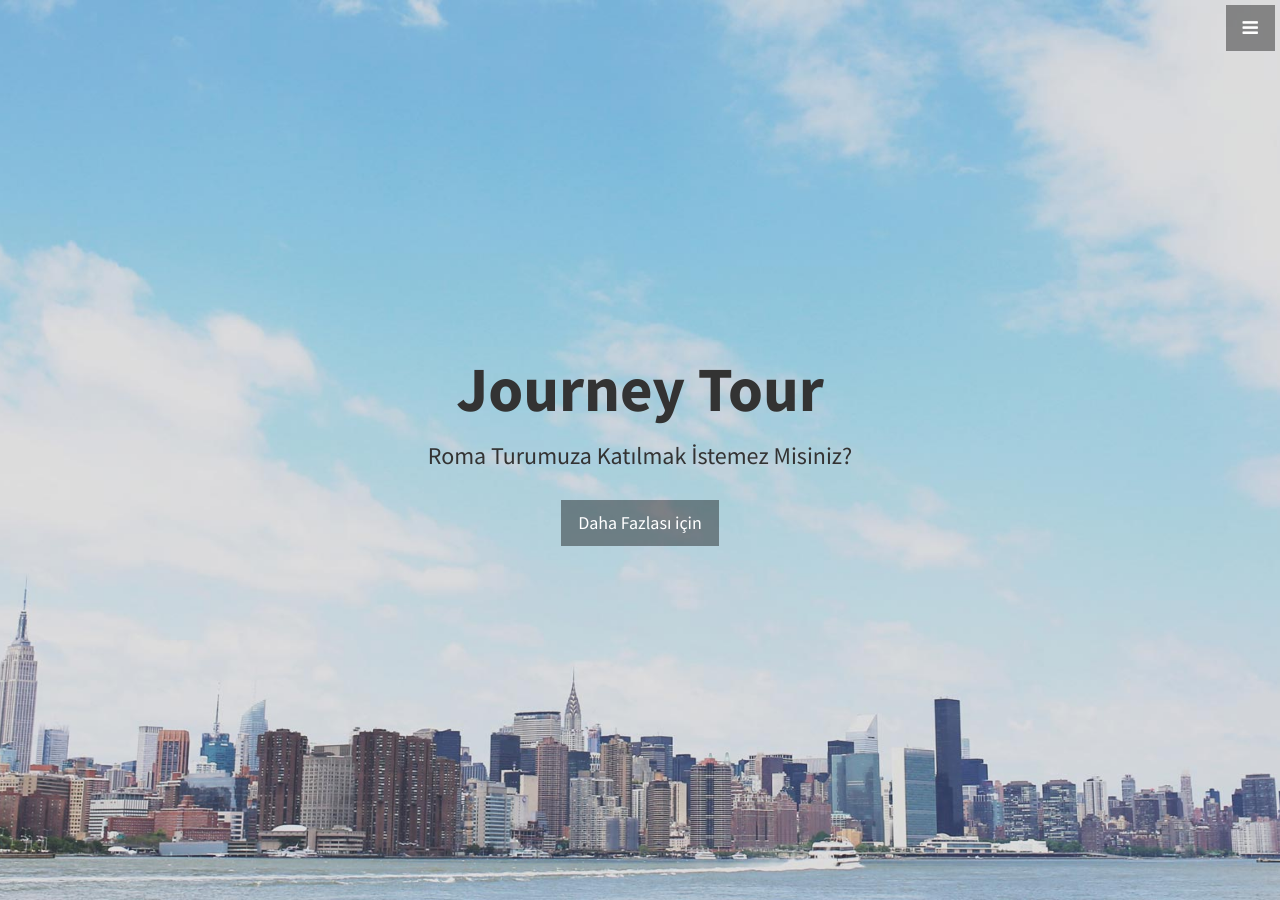
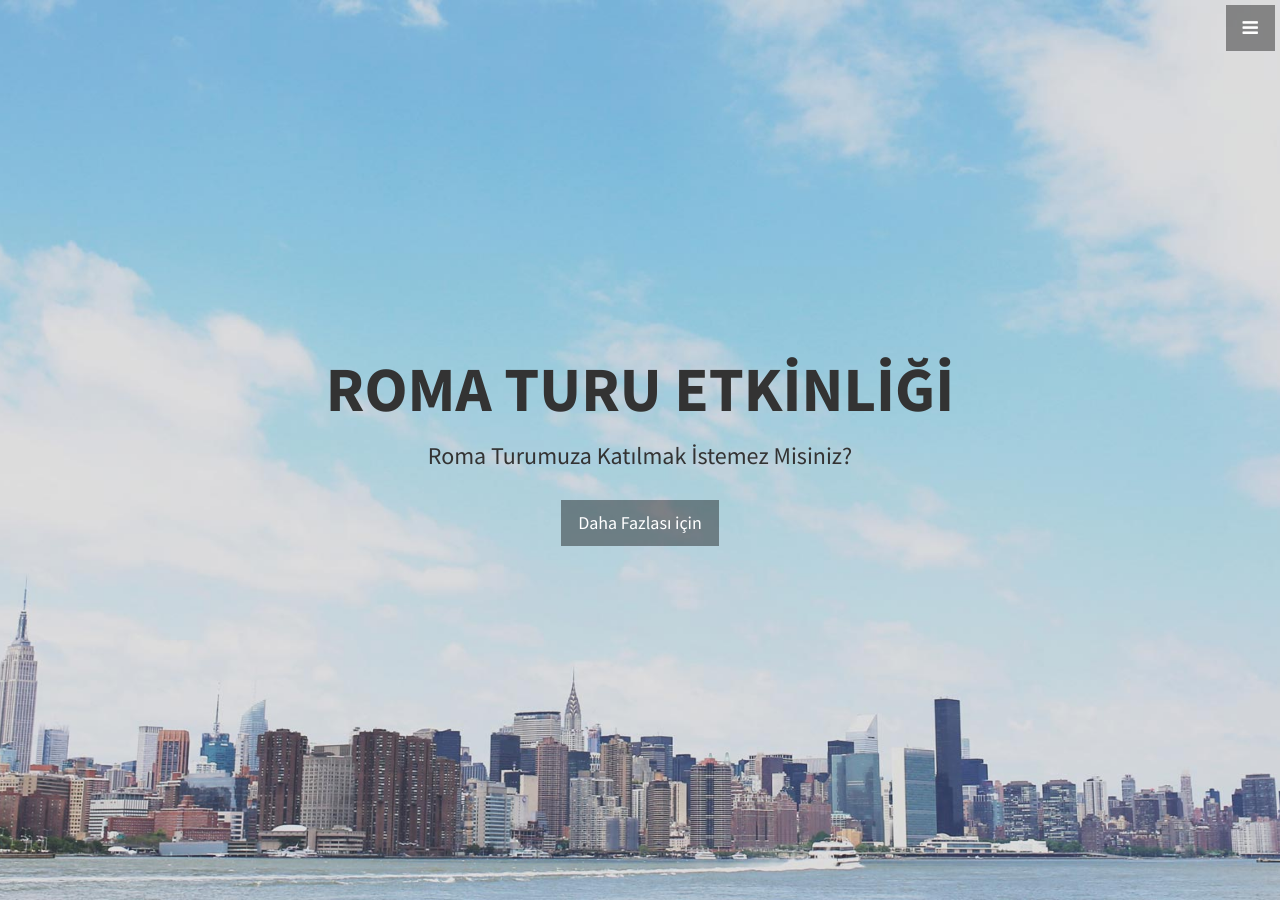
Before and after one commit to hilalvarol/hilalvarol.github.io, a Jekyll site: the page built from index.html, in a window 1280 px wide and 900 px high. Built offline with Jekyll 4.4.1, drawn with Linux system fonts in a browser that asks for light colours.

Commit message:
Update header.html

```diff
--- a/_includes/header.html
+++ b/_includes/header.html
@@ -1,6 +1,6 @@
 <header id="top" class="header">
   <div class="text-vertical-center">
-    <h1>Journey Tour</h1>
+    <h1>ROMA TURU ETKİNLİĞİ</h1>
     <h3>Roma Turumuza Katılmak İstemez Misiniz?</h3>
     <br>
     <a href="#about" class="btn btn-dark btn-lg">Daha Fazlası için</a>
```
